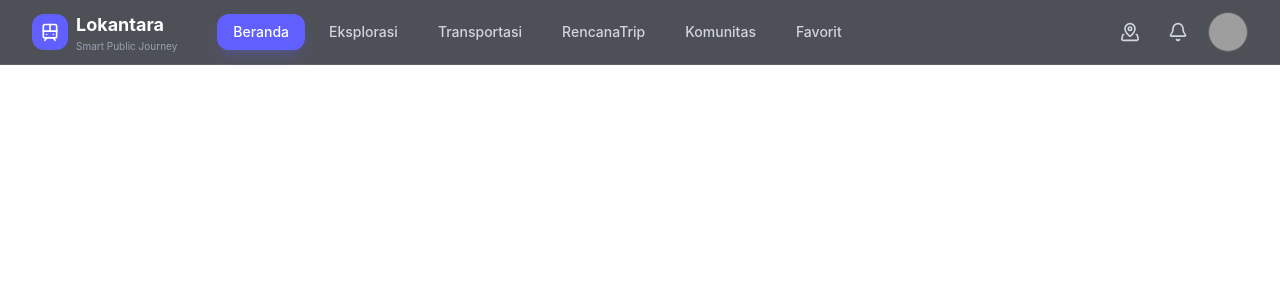
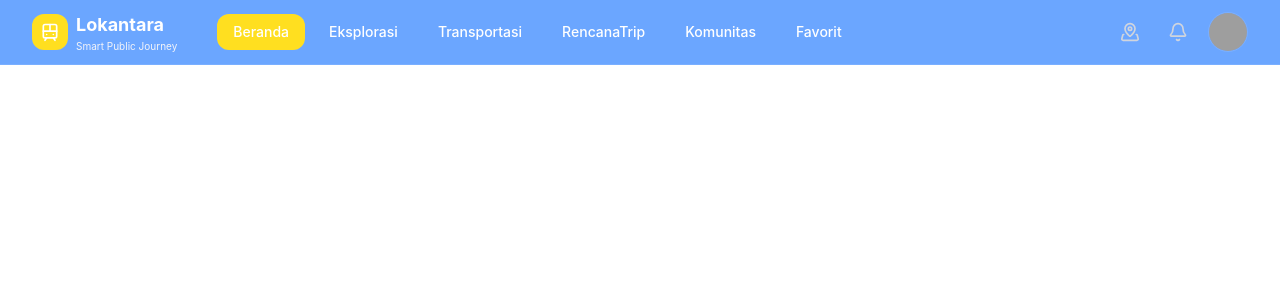
Before and after one commit to ahmadwafii11/lokantara, a React (Vite) app in the folder frontend/: page / in a window 1280 px wide. Shown: the top 300 px of the page. Built offline with nearby package versions, Linux system fonts and the light colour scheme; grey boxes are pictures that could not be loaded.

Commit message:
style(navbar): update the UI appearance of the Navbar

```diff
--- a/frontend/src/components/Navbar.tsx
+++ b/frontend/src/components/Navbar.tsx
@@ -43,7 +43,7 @@ function Navbar() {
     ];
 
     return (
-        <nav className="sticky top-0 z-50 border-b border-white/10 bg-gray-950/70 backdrop-blur-xl">
+        <nav className="sticky top-0 z-50 border-b border-white/10 bg-blue-500/70 backdrop-blur-xl">
             <div className="mx-auto max-w-7xl px-4 sm:px-6 lg:px-8">
                 <div className="flex h-16 items-center justify-between">
 
@@ -55,7 +55,7 @@ function Navbar() {
                             to="/"
                             className="flex items-center gap-2"
                         >
-                            <div className="rounded-xl bg-indigo-500 p-2">
+                            <div className="rounded-xl bg-yellow-300 p-2">
                                 <Train className="h-5 w-5 text-white" />
                             </div>
 
@@ -64,7 +64,7 @@ function Navbar() {
                                     Lokantara
                                 </h1>
 
-                                <p className="text-[10px] text-gray-400">
+                                <p className="text-[10px] text-gray-100">
                                     Smart Public Journey
                                 </p>
                             </div>
@@ -81,8 +81,8 @@ function Navbar() {
 
                                         ${
                                             isActive
-                                                ? "bg-indigo-500 text-white shadow-lg shadow-indigo-500/20"
-                                                : "text-gray-300 hover:bg-white/5 hover:text-white"
+                                                ? "bg-yellow-300 text-white"
+                                                : "text-white hover:bg-yellow-100/50 hover:text-white"
                                         }`
                                     }
                                 >
@@ -188,7 +188,7 @@ function Navbar() {
 
                                     ${
                                         isActive
-                                            ? "bg-indigo-500 text-white"
+                                            ? "bg-yellow-300 text-white"
                                             : "text-gray-300 hover:bg-white/5 hover:text-white"
                                     }`
                                 }
```
